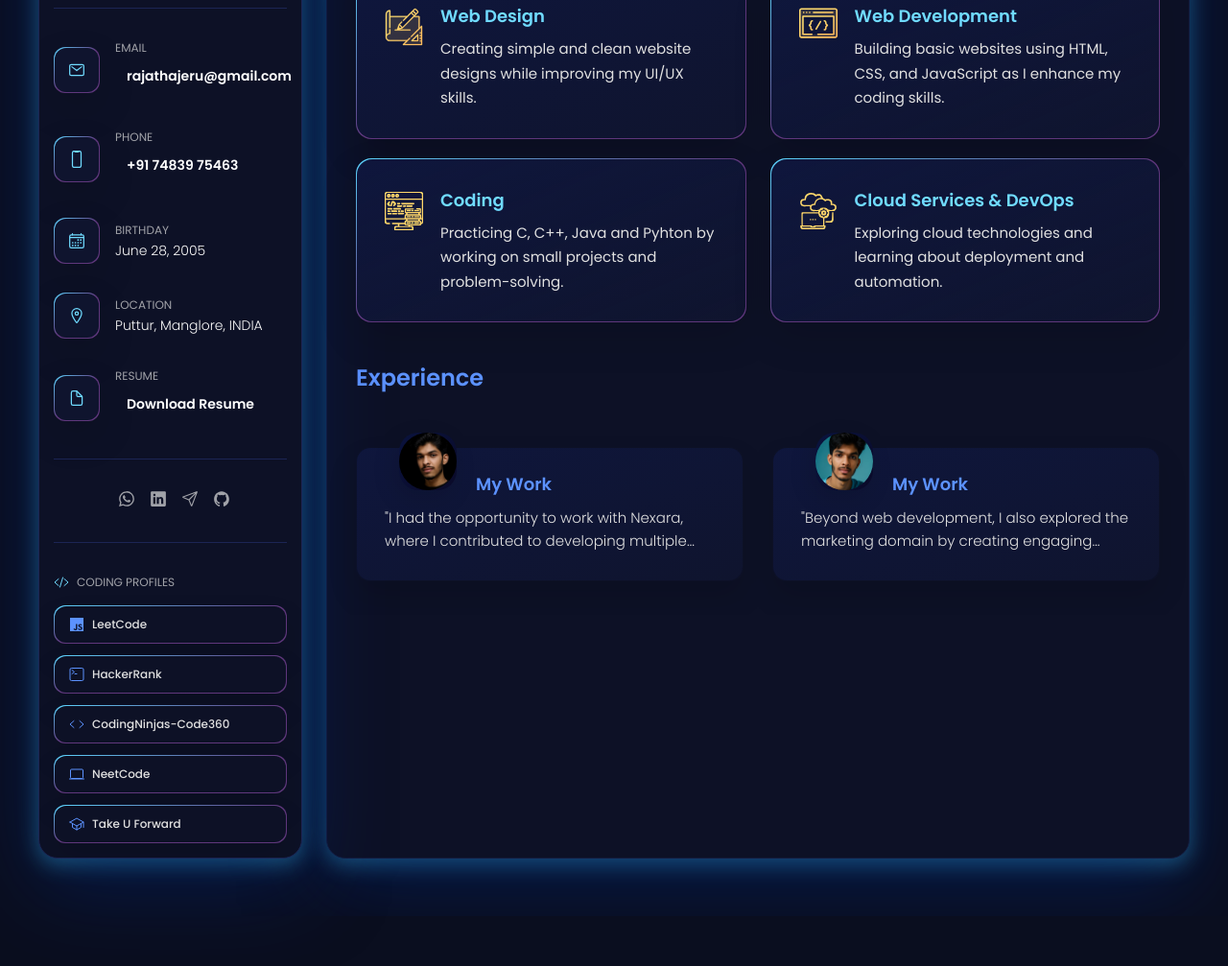
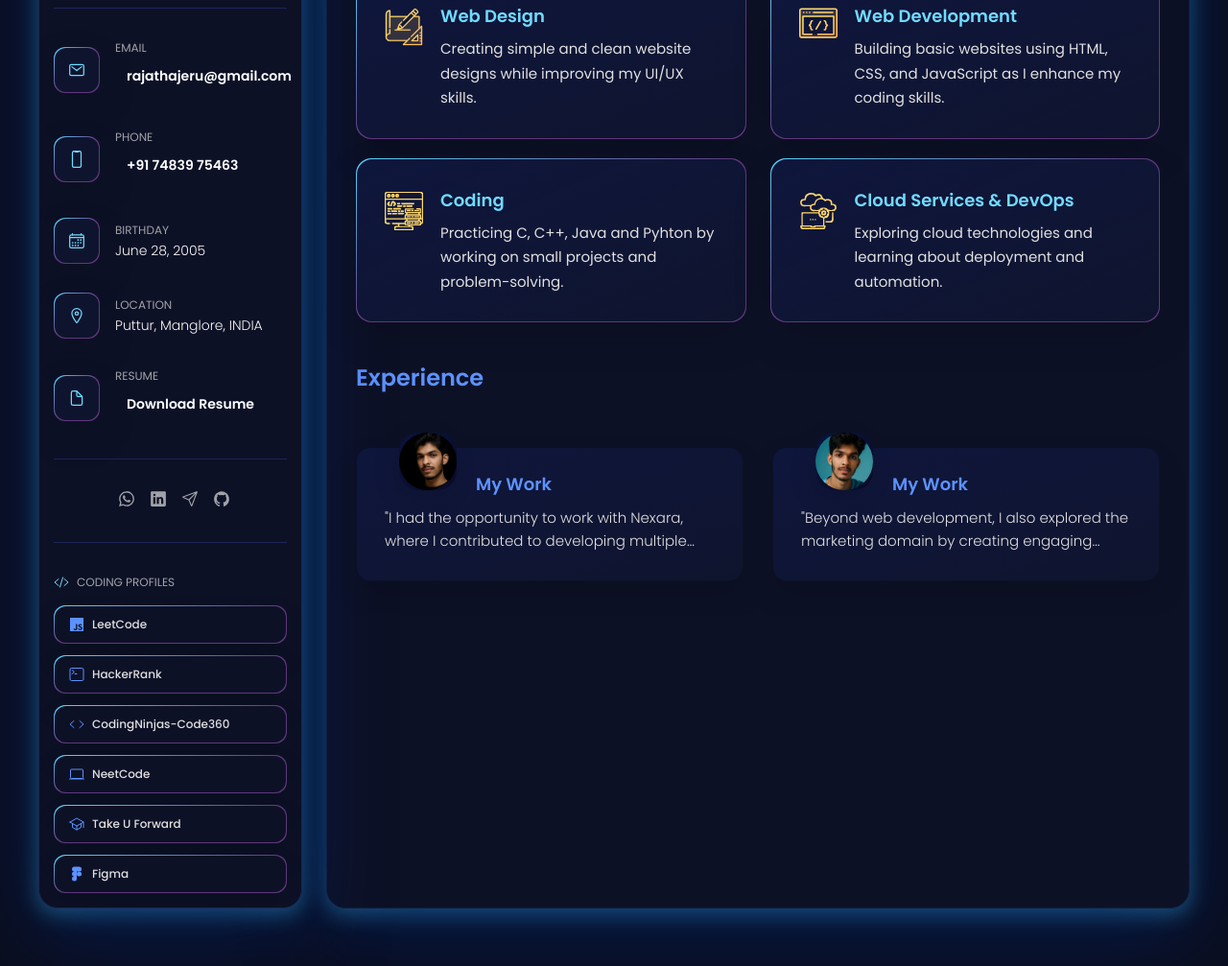
Before and after one commit to Rajath2005/rajathkiran.io, a plain HTML site: page index.html in a window 1280 px wide. Shown: the part 522-1529 px from the top of the page at 96% size. Before the commit the page ends 1477 px from the top, so only its background shows below. Drawn offline with nearby package versions, Linux system fonts and the light colour scheme.

Commit message:
Added the Figma link

```diff
--- a/index.html
+++ b/index.html
@@ -244,6 +244,15 @@
     <span>Take U Forward</span>
   </a>
 </li>
+<li class="coding-profile-item">
+  <a href="https://www.figma.com/@rajath4"
+     class="coding-profile-link"
+     target="_blank" rel="noopener">
+    <ion-icon name="logo-figma"></ion-icon>
+    <span>Figma</span>
+  </a>
+</li>
+
 
   </ul>
 </div>
```
